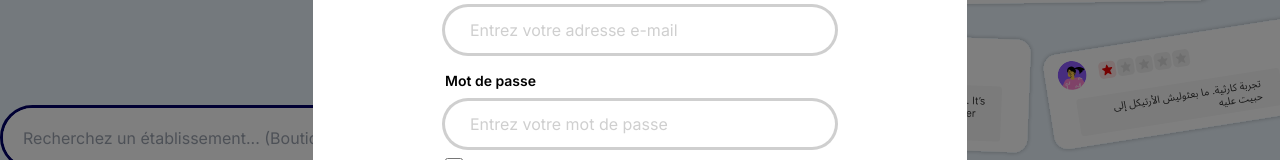
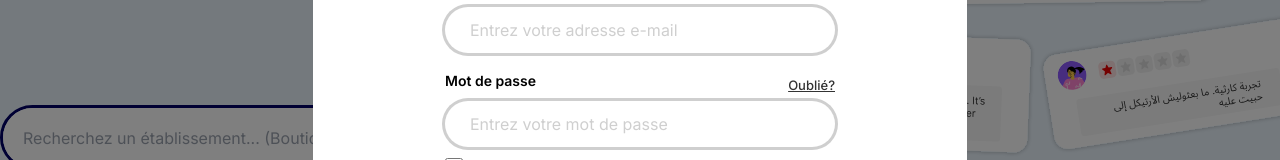
Before and after one commit to reovilsayed/shoj_it_project, a React (Vite) app: page / in a window 1280 px wide. Both pictures are taken after a click on the button "Pour Entreprises". Shown: the part 423-583 px from the top of the page. Built offline with nearby package versions, Linux system fonts and the light colour scheme.

Commit message:
Project_Published

```diff
--- a/src/utilitis/SignUpModal/SignUpModal.jsx
+++ b/src/utilitis/SignUpModal/SignUpModal.jsx
@@ -3,6 +3,7 @@ import React, { useState } from "react";
 import { FaFacebook } from "react-icons/fa";
 import { FcGoogle } from "react-icons/fc";
 import { RxCross2 } from "react-icons/rx";
+import { Link } from "react-router-dom";
 
 export default function SignUpModal({ setOpen, setSubModal }) {
   return (
@@ -72,13 +73,16 @@ export default function SignUpModal({ setOpen, setSubModal }) {
                 className="py-[11px] px-[25px] w-full ring rounded-full ring-[#CFCFCF] border-none outline-none placeholder:text-[#CFCFCF]"
               />
             </div>
-            <div>
+            <div className="flex items-center justify-between">
               <label
                 htmlFor=" e-mail"
                 className="text-[14px] text-[#000] font-semibold pb-[10px] block"
               >
                 Mot de passe
               </label>
+              <a className="text-[13px] font-medium text-[#333333] underline">
+                Oublié?
+              </a>
             </div>
             <div className="input_filed ">
               <input
```
